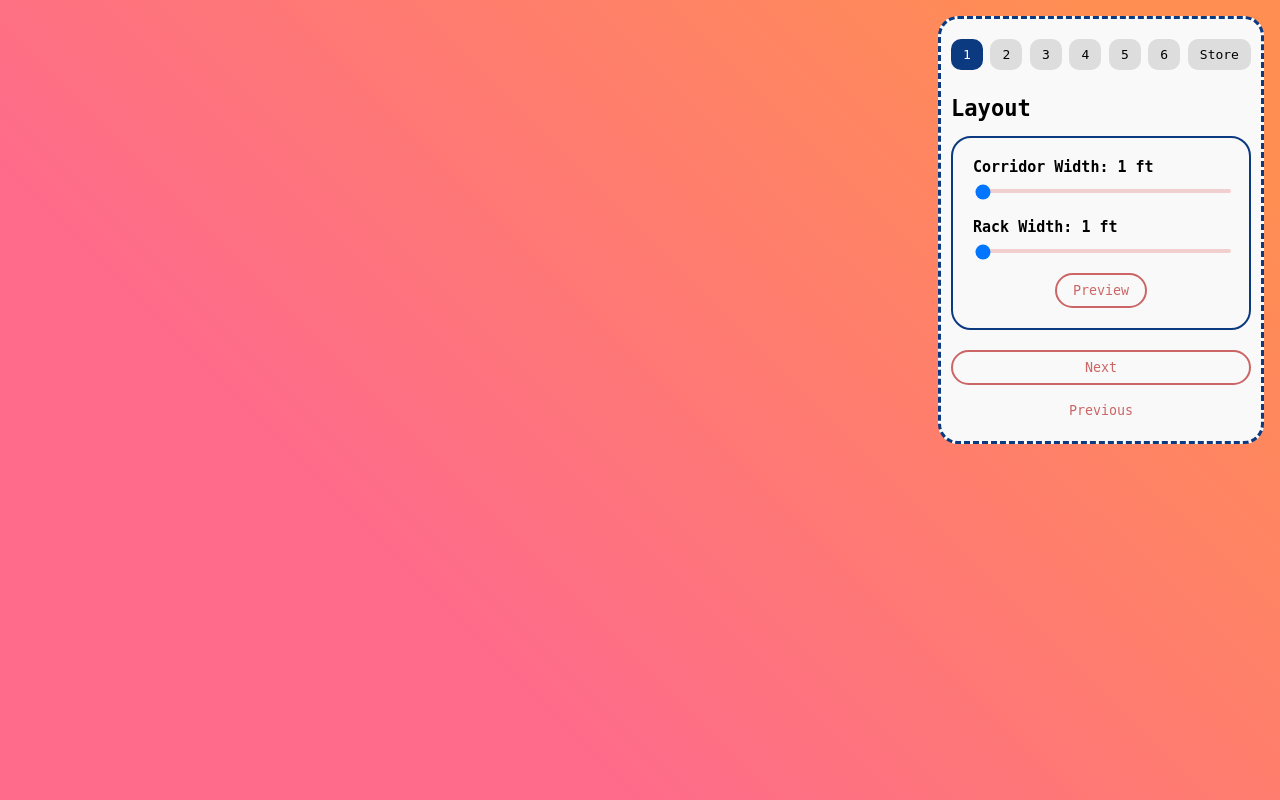
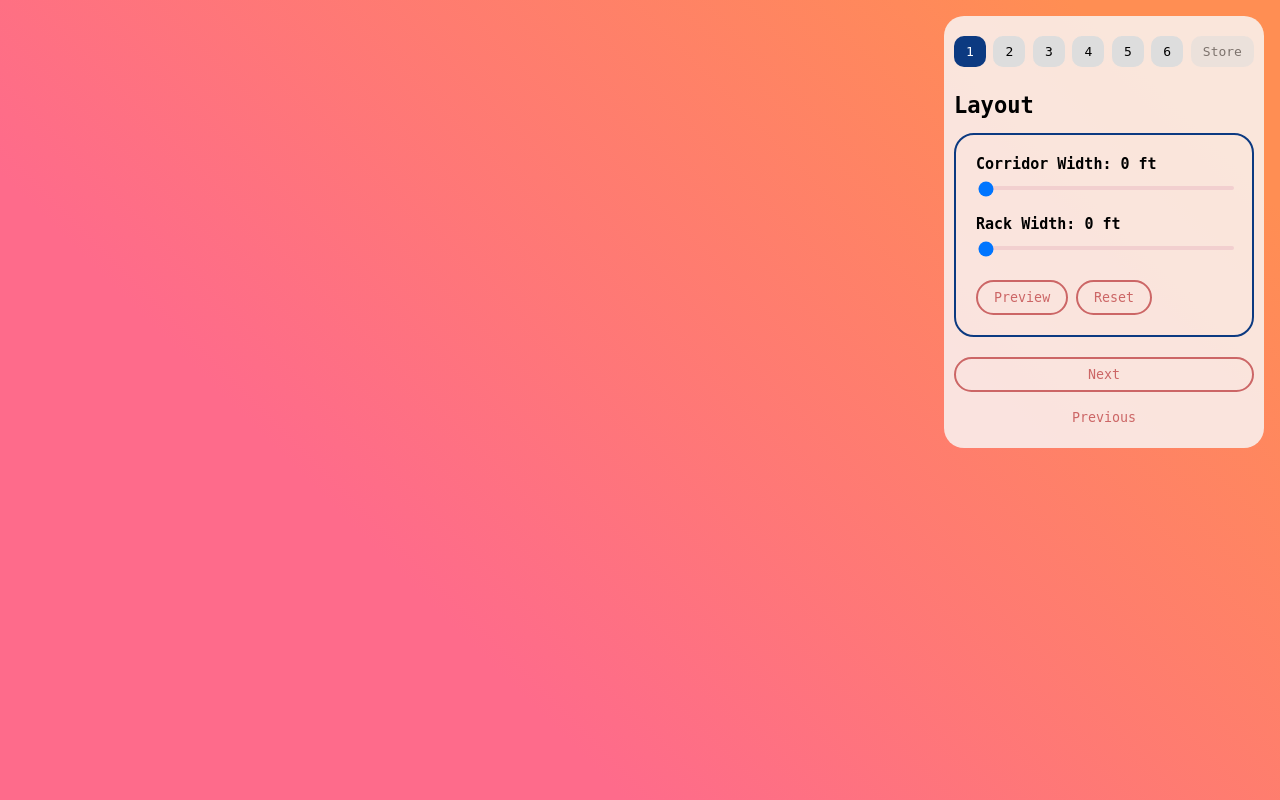
Before and after one commit to yilinzheng10/web-gh, a Flask app: page / in a window 1280 px wide. Run offline with Flask 2, Linux system fonts and the light colour scheme; some libraries are stand-ins or nearby versions.

Commit message:
updates to match environment and front end design

```diff
--- a/server.py
+++ b/server.py
@@ -4,41 +4,27 @@ import json
 import logging
 from flask import Flask, request, render_template, send_from_directory, make_response
 
-
-
-
-# Initialize Flask app
 app = Flask(__name__)
-
-
-# Configure logging for debugging
 logging.basicConfig(level=logging.DEBUG)
 
-
-# Helper function to wait for file creation with a timeout
 def wait_for_file(file_path, timeout=30):
-    """Wait for a file to be created, with a timeout."""
     start_time = time.time()
     while not os.path.exists(file_path):
         if time.time() - start_time > timeout:
             logging.error(f"Timeout waiting for file: {file_path}")
-            return False  # File not created within timeout
+            return False
         time.sleep(1)
     return True
 
-
-
-
-# Home route for the web UI
+# Home route for the configuration page
 @app.route('/')
 def index():
-    """Render the main page with sliders and submit button."""
     logging.debug("Rendering index page.")
     return render_template('index.html', image_path="", form_data={})
 
-
-
-
+@app.route('/store')
+def next_page():
+    return render_template('description.html', image_path="", form_data={})
 
 @app.route('/static/<path:filename>')
 def static_files(filename):
@@ -48,62 +34,47 @@ def static_files(filename):
     response.headers['Expires'] = '0'
     return response
 
-
-
-# POST route to handle user input
+# POST route to handle configuration submission
 @app.route('/', methods=['POST'])
 def submit():
-    """Handle form submission and process inputs."""
     try:
-        # Get form data from the request
         form_data = request.form.to_dict()
         logging.debug(f"Received form data: {form_data}")
 
-
-        # Check which form is being submitted based on form identifier
-        if 'room_x_range' in form_data:  # Room form
-            # Save room data to room_data.txt
-            room_data_file = 'static/room_data.txt'
-            with open(room_data_file, 'w') as f:
-                json.dump(form_data, f)
-            logging.info(f"Saved room data to {room_data_file}.")
-
-
-        elif 'config_x_range' in form_data:  # Configuration form
-            # Save configuration data to config_data.txt
-            config_data_file = 'static/config_data.txt'
-            with open(config_data_file, 'w') as f:
-                json.dump(form_data, f)
-            logging.info(f"Saved configuration data to {config_data_file}.")
+        # Check for configuration submission
+        if 'config_x_range' in form_data and form_data.get('data_type') == 'config':
+            room_number = form_data.get('room_x_range', "0")
+            output_data = {
+                "config_room_value": room_number,
+                "config_corridor_value": form_data.get('config_x_range', "0"),
+                "config_rack_value": form_data.get('config_y_range', "0")
+            }
+            config_data_file = os.path.join('static', f'{room_number}config.txt')
+            try:
+                with open(config_data_file, 'w') as f:
+                    json.dump(output_data, f)
+                logging.info(f"Saved configuration data to {config_data_file}.")
+            except Exception as file_error:
+                logging.error(f"Error writing to {config_data_file}: {file_error}")
+                raise
 
         else:
-            logging.warning("Unknown form submission detected.")
+            logging.warning("Unknown or incomplete form submission detected.")
 
-
-        # Prepare to process screenshot
+        # Process screenshot as before
         screenshot_file = 'static/screenshot.jpg'
         if os.path.exists(screenshot_file):
-            os.remove(screenshot_file)  # Remove old screenshot
+            os.remove(screenshot_file)
             logging.debug(f"Removed old screenshot: {screenshot_file}")
 
-
-        # Wait for Grasshopper or Rhino to generate the screenshot
         if not wait_for_file(screenshot_file, timeout=30):
             raise FileNotFoundError("Screenshot was not created in time.")
 
-
-        # Render the updated page with the new screenshot
         return render_template('index.html', image_path=screenshot_file, form_data=form_data)
 
-
     except Exception as e:
-        # Log the error and return the error message to the UI
         logging.error(f"Error processing request: {e}")
         return render_template('index.html', image_path="", form_data=form_data, error=str(e))
 
-
-
-
-# Start the Flask app
 if __name__ == '__main__':
     app.run(debug=True, host='127.0.0.1', port=5000)
--- a/templates/index.html
+++ b/templates/index.html
@@ -19,18 +19,23 @@
       background-size: cover;
       background-position: center center;
     }
-    /* Menu with dashed border and light grey background */
+    /* Menu with translucent light grey background */
     .menu {
       position: fixed;
       top: 2vh;
       right: 2vh;
       width: 300px;
       max-height: 90vh;
-      background-color: #f9f9f9; /* Light wash grey */
-      border: 3px dashed #0C3A81;
+      background-color: #f9f9f9d1;
       padding: 10px;
       border-radius: 20px;
       overflow-y: auto;
+    }
+    /* Original menu content (step bar + configuration) */
+
+    /* Description view (hidden by default) */
+    #description-content {
+      display: none;
     }
     /* Step bar styling */
     .step-bar {
@@ -44,7 +49,7 @@
       padding: 8px 12px;
       border-radius: 10px;
       cursor: pointer;
-      transition: background-color 0.2s;
+      transition: background-color 0.2s, border 0.2s;
     }
     .step-bar div:hover {
       background-color: #ffe5e5;
@@ -52,6 +57,13 @@
     .step-bar .active {
       background-color: #0C3A81;
       color: #fff;
+    }
+    .step-bar .previewed {
+      border: 2px solid #0C3A81;
+    }
+    .step-bar .disabled {
+      opacity: 0.5;
+      pointer-events: none;
     }
     /* Layout section with left-aligned heading */
     .layout-section {
@@ -65,7 +77,7 @@
       margin-top: 25px;
       text-align: left;
     }
-    /* Group for sliders and preview button */
+    /* Group for sliders and preview/reset buttons */
     .sliders-box {
       border: 2px solid #0C3A81;
       padding: 20px;
@@ -81,12 +93,10 @@
     .slider-input {
       width: 100%;
       margin-bottom: 10px;
-      /* Remove default appearance */
       -webkit-appearance: none;
       appearance: none;
       background: transparent;
     }
-    /* Custom slider styling for WebKit */
     .slider-input::-webkit-slider-runnable-track {
       background: #f2cfcf;
       height: 4px;
@@ -95,12 +105,11 @@
     .slider-input::-webkit-slider-thumb {
       width: 14px;
       height: 14px;
-      background: #ffffff; /* White thumb */
+      background: #ffffff;
       border-radius: 50%;
       cursor: pointer;
       margin-top: -5px;
     }
-    /* For Firefox */
     .slider-input::-moz-range-track {
       background: #f2cfcf;
       height: 4px;
@@ -109,27 +118,27 @@
     .slider-input::-moz-range-thumb {
       width: 14px;
       height: 14px;
-      background: #ffffff; /* White thumb */
+      background: #ffffff;
       border-radius: 50%;
       cursor: pointer;
     }
-    /* Preview button (centered, transparent fill, muted red border) */
-    .preview-btn {
+    /* Buttons */
+    .preview-btn, .reset-btn {
       background-color: transparent;
       border: 2px solid #cc6666;
       color: #cc6666;
       padding: 8px 16px;
       border-radius: 20px;
       cursor: pointer;
-      display: block;
-      margin: 10px auto 0 auto;
+      display: inline-block;
       transition: background-color 0.2s;
       font-family: monospace;
+      margin-top: 20px;
     }
-    .preview-btn:hover {
+    .preview-btn:hover, .reset-btn:hover {
       background-color: #ffe5e5;
     }
-    /* Navigation buttons: Next above Previous, both transparent */
+    /* Navigation buttons for page navigation and for view switching */
     .nav-buttons {
       display: flex;
       flex-direction: column;
@@ -137,7 +146,6 @@
       margin-bottom: 5px;
     }
     .nav-buttons button {
-      /* type="button" to prevent accidental form submission */
       background-color: transparent;
       border-radius: 20px;
       cursor: pointer;
@@ -165,39 +173,58 @@
   <!-- Main background area -->
   <div id="main"></div>
 
-  <!-- Menu (right side) -->
+  <!-- Menu Container -->
   <div class="menu">
-    <!-- Step bar: clicking a step posts room data -->
+    <!-- Original Menu Content -->
+    <div id="menu-content">
+      <!-- Step Bar: Steps 1-6 and a Store button -->
       <div class="step-bar">
-      <div class="step-btn active" data-step="1">1</div>
+        <div class="step-btn" data-step="1">1</div>
         <div class="step-btn" data-step="2">2</div>
         <div class="step-btn" data-step="3">3</div>
         <div class="step-btn" data-step="4">4</div>
         <div class="step-btn" data-step="5">5</div>
         <div class="step-btn" data-step="6">6</div>
-      <div class="step-btn" data-step="Store">Store</div>
+        <!-- The Store button starts off disabled -->
+        <div class="step-btn disabled" data-step="Store">Store</div>
       </div>
 
-    <!-- Layout section: grouped sliders & centered Preview button for configuration -->
+      <!-- Layout Section for Configuration -->
       <div class="layout-section">
         <p>Layout</p>
         <div class="sliders-box">
           <label class="slider-label" for="config_x_range">
-          Corridor Width: <span id="config_x_value">1</span> ft
+            Corridor Width: <span id="config_x_value">0</span> ft
           </label>
-        <input class="slider-input" type="range" min="1" max="3" value="1" step="0.1" name="config_x_range" id="config_x_range">
+          <!-- Sliders: min=0, max=3, default=0 -->
+          <input class="slider-input" type="range" min="0" max="3" value="0" step="0.1" name="config_x_range" id="config_x_range">
           <br><br>
           <label class="slider-label" for="config_y_range">
-          Rack Width: <span id="config_y_value">1</span> ft
+            Rack Width: <span id="config_y_value">0</span> ft
           </label>
-        <input class="slider-input" type="range" min="1" max="3" value="1" step="0.1" name="config_y_range" id="config_y_range">
+          <input class="slider-input" type="range" min="0" max="3" value="0" step="0.1" name="config_y_range" id="config_y_range">
+          <!-- Preview and Reset buttons -->
           <button type="button" class="preview-btn">Preview</button>
+          <button type="button" class="reset-btn">Reset</button>
+        </div>
       </div>
     </div>
 
-    <!-- Navigation buttons: Next and Previous navigate pages -->
+    <!-- Description View (hidden by default) -->
+    <div id="description-content">
+      <p style="font-size:1.5em; font-weight:bold; margin-bottom:10px;">Description</p>
+      <p>
+        Lorem ipsum dolor sit amet, consectetur adipiscing elit. Sed do eiusmod tempor incididunt ut labore et dolore magna aliqua.
+        Ut enim ad minim veniam, quis nostrud exercitation ullamco laboris nisi ut aliquip ex ea commodo consequat.
+        Duis aute irure dolor in reprehenderit in voluptate velit esse cillum dolore eu fugiat nulla pariatur.
+      </p>
+    </div>
+
+    <!-- Navigation Buttons for Switching Views and Page Navigation -->
     <div class="nav-buttons">
+      <!-- In description view, the Next button becomes "Submit" -->
       <button type="button" class="next-button">Next</button>
+      <!-- In description view, the Prev button becomes "Back" -->
       <button type="button" class="prev-button">Previous</button>
     </div>
   </div>
@@ -205,10 +232,9 @@
   <script>
     window.onload = function() {
       const main = document.getElementById("main");
-      // Declare image_path once (this may come from your server template)
       let image_path = '{{ image_path }}';
 
-      // Set the initial background image
+      // Set initial background image
       if (!image_path || image_path === 'None') {
         main.style.background = 'linear-gradient(45deg, #FE6B8B 30%, #FF8E53 90%)';
       } else {
@@ -216,7 +242,7 @@
         main.style.backgroundImage = `url('${image_path}?t=${timestamp}')`;
       }
 
-      // Function to update the background image with a cache-busting parameter
+      // Function to update background image (cache busting)
       function updateBackgroundImage() {
         const timestamp = new Date().getTime();
         main.style.backgroundImage = `url('${image_path}?t=${timestamp}')`;
@@ -228,7 +254,6 @@
       const configXValueDisplay = document.getElementById("config_x_value");
       const configYValueDisplay = document.getElementById("config_y_value");
 
-      // Update slider display values as sliders move
       configXSlider.addEventListener("input", () => {
         configXValueDisplay.textContent = parseFloat(configXSlider.value).toFixed(1);
       });
@@ -236,7 +261,7 @@
         configYValueDisplay.textContent = parseFloat(configYSlider.value).toFixed(1);
       });
 
-      // Helper function: send POST (always returns a promise)
+      // Helper function: send POST and return a promise
       function postData(data) {
         const formData = new URLSearchParams(data);
         return fetch('/', {
@@ -255,61 +280,161 @@
         });
       }
 
-      // Step bar: clicking a step posts room data (simulate the room form)
+      // Track which steps (1-6) have been previewed
+      let previewedSteps = {1: false, 2: false, 3: false, 4: false, 5: false, 6: false};
+      function allStepsPreviewed() {
+        return Object.values(previewedSteps).every(val => val === true);
+      }
+
+      // Get step buttons and the Store button (data-step="Store")
       const stepButtons = document.querySelectorAll('.step-btn');
+      const storeButton = document.querySelector('.step-btn[data-step="Store"]');
+
+      // Set initial active step to step 1
+      stepButtons.forEach(btn => btn.classList.remove('active'));
+      let initialStep = document.querySelector('.step-btn[data-step="1"]');
+      if (initialStep) {
+        initialStep.classList.add('active');
+      }
+
+      // Original view container and description view container
+      const menuContent = document.getElementById("menu-content");
+      const descriptionContent = document.getElementById("description-content");
+
+      // Step Bar: clicking a step (steps 1-6) posts room data.
+      // The Store button is handled separately.
       stepButtons.forEach(btn => {
         btn.addEventListener('click', (e) => {
           e.preventDefault();
+          const step = btn.getAttribute('data-step');
+          if (step === "Store") {
+            // Only allow clicking Store if enabled (i.e., all steps previewed)
+            if (!storeButton.classList.contains('enabled')) {
+              alert("Please preview all steps (1-6) before storing.");
+              return;
+            } else {
+              // Switch view: hide original menu content and show description view
+              menuContent.style.display = 'none';
+              descriptionContent.style.display = 'block';
+              // Change navigation button texts: Next becomes "Submit", Prev becomes "Back"
+              document.querySelector('.next-button').textContent = 'Submit';
+              document.querySelector('.prev-button').textContent = 'Back';
+              return;
+            }
+          } else {
+            // For steps 1-6: update active class and post room data for UI feedback.
             stepButtons.forEach(b => b.classList.remove('active'));
             btn.classList.add('active');
-            const roomValue = btn.getAttribute('data-step');
-            console.log("Posting room data:", { room_x_range: roomValue, data_type: 'room' });
-            postData({ room_x_range: roomValue, data_type: 'room' })
+            postData({ room_x_range: step, data_type: 'room' })
               .then(responseText => {
                 console.log("Room data saved. Server responded:", responseText);
               })
               .catch(error => console.error("Error posting room data:", error));
+          }
         });
       });
 
-      // Navigation buttons: these now navigate to different pages
-      const nextButton = document.querySelector('.next-button');
-      const prevButton = document.querySelector('.prev-button');
-
-      nextButton.addEventListener('click', (e) => {
-        e.preventDefault();
-        // Navigate to the next page (adjust URL as needed)
-        window.location.href = '/next';
-      });
-
-      prevButton.addEventListener('click', (e) => {
-        e.preventDefault();
-        // Navigate to the previous page (adjust URL as needed)
-        window.location.href = '/prev';
-      });
-
-      // Preview button: posts configuration data and then updates the background image
+      // Preview button: posts configuration data, updates background, and marks active step as previewed.
       const previewButton = document.querySelector('.preview-btn');
       previewButton.addEventListener('click', (e) => {
         e.preventDefault();
         let corridorWidth = configXSlider.value;
         let rackWidth = configYSlider.value;
-
         // Update display values
-        configXSlider.value = corridorWidth;
         configXValueDisplay.textContent = parseFloat(corridorWidth).toFixed(1);
-        configYSlider.value = rackWidth;
         configYValueDisplay.textContent = parseFloat(rackWidth).toFixed(1);
-
-        // Post config data and then update background image
-        postData({ config_x_range: corridorWidth, config_y_range: rackWidth })
+        // Get active room number from step bar
+        const activeBtn = document.querySelector('.step-btn.active');
+        const activeStep = activeBtn.getAttribute('data-step');
+        // Post configuration data including room number
+        postData({
+          room_x_range: activeStep,
+          config_x_range: corridorWidth,
+          config_y_range: rackWidth,
+          data_type: 'config'
+        })
           .then(() => {
             updateBackgroundImage();
+            if (activeStep !== "Store" && previewedSteps.hasOwnProperty(activeStep)) {
+              previewedSteps[activeStep] = true;
+              activeBtn.classList.add('previewed');
+            }
+            // Enable Store button if all steps 1-6 are previewed
+            if (allStepsPreviewed()) {
+              storeButton.classList.remove('disabled');
+              storeButton.classList.add('enabled');
+              storeButton.style.pointerEvents = 'auto';
+              storeButton.style.border = '2px solid #0C3A81';
+            }
           })
           .catch(error => console.error("Error posting config data:", error));
       });
 
-      // Load previous form data if available (to restore slider values and active step)
+      // Reset button: sets sliders to 0 and posts zeros
+      const resetButton = document.querySelector('.reset-btn');
+      resetButton.addEventListener('click', (e) => {
+        e.preventDefault();
+        configXSlider.value = 0;
+        configYSlider.value = 0;
+        configXValueDisplay.textContent = "0.0";
+        configYValueDisplay.textContent = "0.0";
+        const activeStep = document.querySelector('.step-btn.active').getAttribute('data-step');
+        postData({
+          room_x_range: activeStep,
+          config_x_range: 0,
+          config_y_range: 0,
+          data_type: 'config'
+        })
+          .then(() => {
+            updateBackgroundImage();
+            let activeBtn = document.querySelector('.step-btn.active');
+            activeBtn.classList.remove('previewed');
+            previewedSteps[activeStep] = false;
+            if (!allStepsPreviewed()) {
+              storeButton.classList.add('disabled');
+              storeButton.classList.remove('enabled');
+              storeButton.style.pointerEvents = 'none';
+              storeButton.style.border = '2px solid #ccc';
+            }
+          })
+          .catch(error => console.error("Error posting reset data:", error));
+      });
+
+      // Navigation buttons for page navigation / view switching
+      const nextButton = document.querySelector('.next-button');
+      const prevButton = document.querySelector('.prev-button');
+
+      // In description view, Next (Submit) button action
+      nextButton.addEventListener('click', (e) => {
+        e.preventDefault();
+        // If description view is visible, treat Next as "Submit"
+        if (descriptionContent.style.display === 'block') {
+          // Here you can perform final submission logic if needed.
+          alert("Submitting final configuration...");
+          // For example, navigate to a final page:
+          window.location.href = '/store';
+        } else {
+          // Otherwise, navigate as usual (if used for page navigation)
+          window.location.href = '/index';
+        }
+      });
+
+      // In description view, Prev (Back) button returns to original menu content.
+      prevButton.addEventListener('click', (e) => {
+        e.preventDefault();
+        if (descriptionContent.style.display === 'block') {
+          // Switch back to original menu view
+          descriptionContent.style.display = 'none';
+          menuContent.style.display = 'block';
+          // Restore original navigation button texts if needed
+          nextButton.textContent = 'Next Room';
+          prevButton.textContent = 'Previous Room';
+        } else {
+          window.location.href = '/prev';
+        }
+      });
+
+      // (Optional) Load previous form data if available (to restore slider values and active step)
       try {
         let form_data = JSON.parse('{{ form_data | tojson }}');
         if (form_data) {
```
Also changed, not shown: templates/3_decription.html (deleted), templates/description.html (renamed from templates/1_instruction.html), 1 other file. Lines whose indentation alone changed are shown as unchanged.
